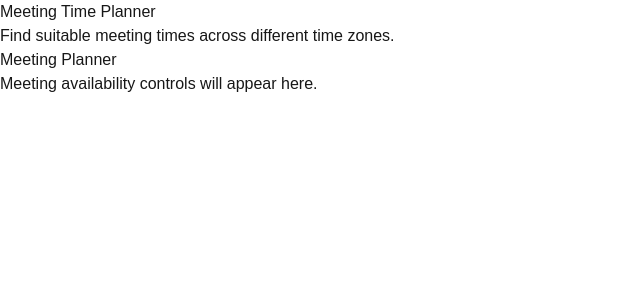
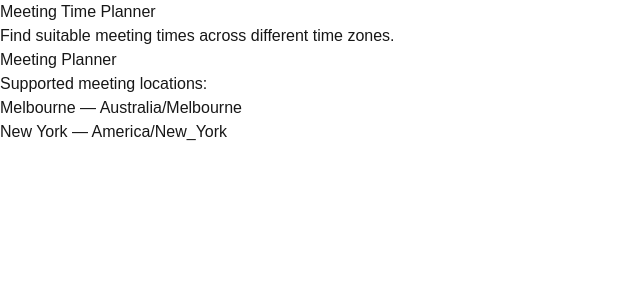
Before and after one commit to timeutility/timeflow-ai, a Next.js app: page /meeting-time-planner in a window 1280 px wide. Shown: the top 300 px of the page, without its empty margins (0-640 px from the left). Built offline with nearby package versions, Linux system fonts and the light colour scheme.

Commit message:
Connect Meeting Planner canonical locations and timezones

```diff
--- a/src/app/meeting-time-planner/MeetingTimePlannerExperience.tsx
+++ b/src/app/meeting-time-planner/MeetingTimePlannerExperience.tsx
@@ -1,10 +1,31 @@
 "use client";
+
+import { melbourne, newYork } from "@/data/locations";
+import { supportedTimezones } from "@/data/timezones";
+
+const supportedLocations = [melbourne, newYork];
 
 export default function MeetingTimePlannerExperience() {
   return (
     <section>
       <h2>Meeting Planner</h2>
-      <p>Meeting availability controls will appear here.</p>
+
+      <p>Supported meeting locations:</p>
+
+      <ul>
+        {supportedLocations.map((location) => {
+          const timezone = supportedTimezones.find(
+            (item) => item.entity_id === location.timezone_entity_id
+          );
+
+          return (
+            <li key={location.entity_id}>
+              {location.canonical_name} —{" "}
+              {timezone?.iana_identifier ?? "Timezone unavailable"}
+            </li>
+          );
+        })}
+      </ul>
     </section>
   );
 }
```
